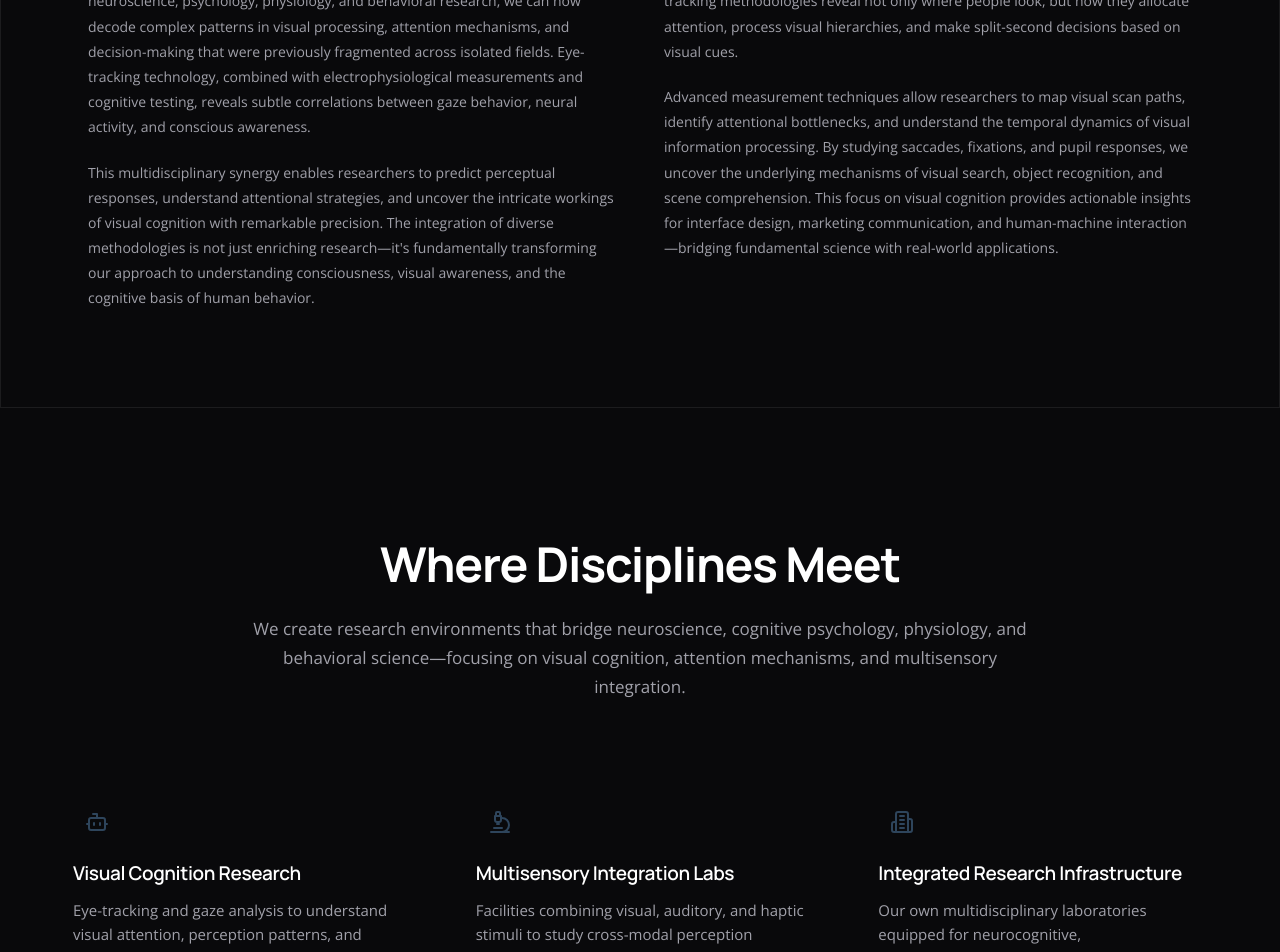
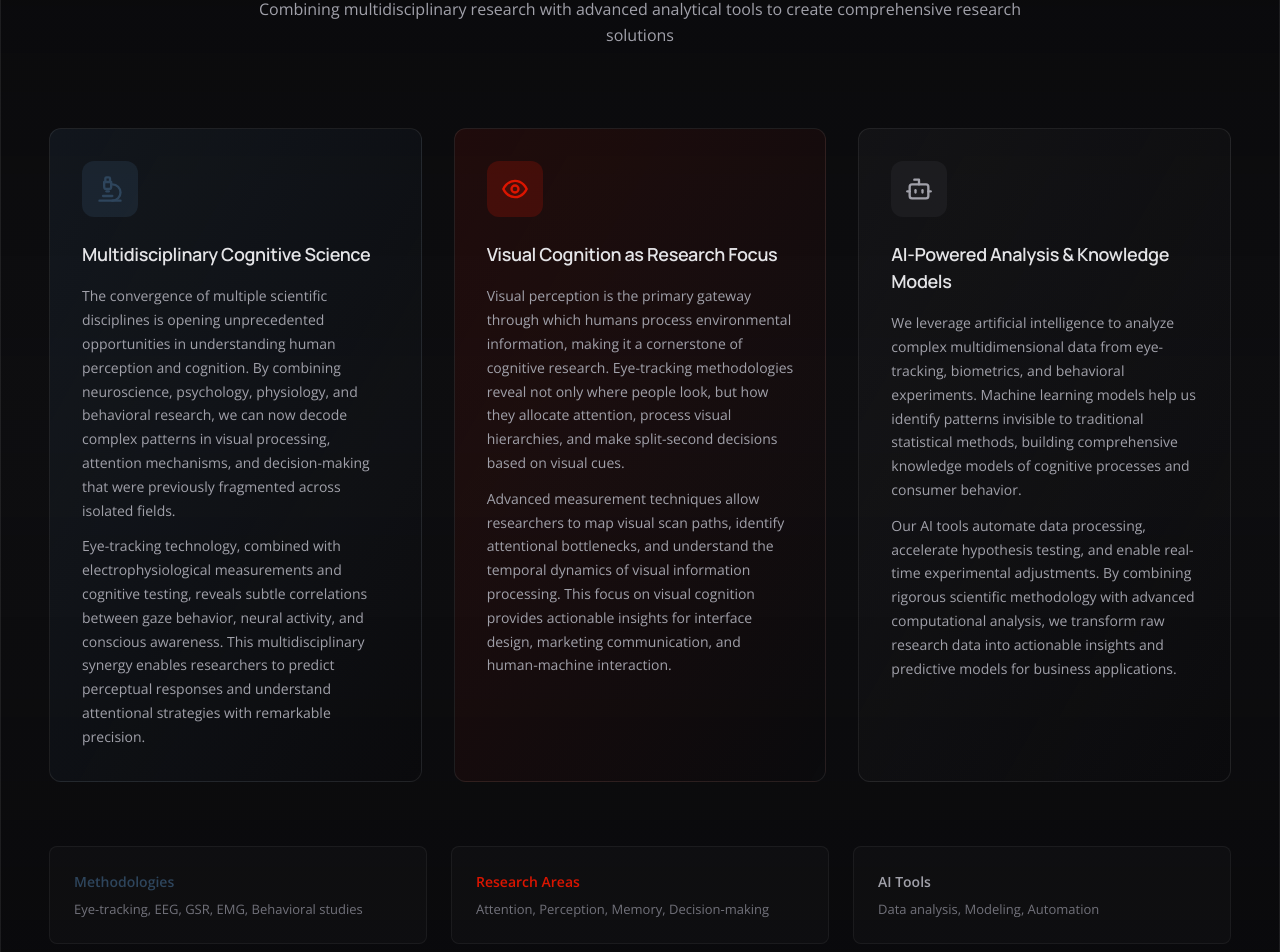
Before and after one commit to 5bgrw6p9tb-afk/srnc-www, a React (Vite) app: page / in a window 1280 px wide. Shown: the part 1520-2472 px from the top of the page. Built offline with nearby package versions, Linux system fonts and the light colour scheme.

Commit message:
Update 'Our Approach' section with AI

```diff
--- a/src/App.tsx
+++ b/src/App.tsx
@@ -72,27 +72,106 @@ function App() {
       </section>
 
       {/* Multidisciplinary Cognitive Science Section */}
-      <section className="relative py-24 border-t border-white/[0.08]">
-        <div className="max-w-[1200px] mx-auto px-8 lg:px-12">
-          <div className="grid lg:grid-cols-2 gap-12">
-            <div className="space-y-5">
-              <h4 className="text-[14px] font-[600] text-zinc-300 mb-3">{t.aiSection.col1.subtitle}</h4>
-              <p className="text-[14px] leading-[1.8] text-zinc-400">
+      <section className="relative py-32 border-t border-white/[0.08] bg-gradient-to-b from-zinc-950 via-zinc-900/30 to-zinc-950">
+        <div className="max-w-[1400px] mx-auto px-8 lg:px-12">
+          {/* Header */}
+          <div className="text-center mb-20">
+            <h2 className="text-[42px] font-[700] leading-[1.15] tracking-tight mb-5">
+              {currentLang === 'pl' ? 'Nasze podejście' : currentLang === 'zh' ? '我们的方法' : 'Our Approach'}
+            </h2>
+            <p className="text-[16px] leading-[1.6] text-zinc-400 max-w-[800px] mx-auto">
+              {currentLang === 'pl'
+                ? 'Łączymy badania multidyscyplinarne z zaawansowanymi narzędziami analitycznymi, tworząc kompleksowe rozwiązania badawcze'
+                : currentLang === 'zh'
+                ? '我们将多学科研究与先进的分析工具相结合，创建综合研究解决方案'
+                : 'Combining multidisciplinary research with advanced analytical tools to create comprehensive research solutions'}
+            </p>
+          </div>
+
+          {/* Three Column Grid */}
+          <div className="grid lg:grid-cols-3 gap-8 mb-16">
+            {/* Column 1: Multidisciplinary */}
+            <div className="p-8 rounded-xl bg-gradient-to-br from-[#2E455C]/20 to-transparent border border-white/[0.08] hover:border-white/[0.15] transition-all">
+              <div className="h-14 w-14 rounded-xl bg-[#2E455C]/30 flex items-center justify-center mb-6">
+                <Microscope className="h-7 w-7 text-[#2E455C]" />
+              </div>
+              <h4 className="text-[18px] font-[600] text-zinc-200 mb-4">{t.aiSection.col1.subtitle}</h4>
+              <p className="text-[14px] leading-[1.7] text-zinc-400 mb-3">
                 {t.aiSection.col1.p1}
               </p>
-              <p className="text-[14px] leading-[1.8] text-zinc-400">
+              <p className="text-[14px] leading-[1.7] text-zinc-400">
                 {t.aiSection.col1.p2}
               </p>
             </div>
 
-            <div className="space-y-5">
-              <h4 className="text-[14px] font-[600] text-zinc-300 mb-3">{t.aiSection.col2.subtitle}</h4>
-              <p className="text-[14px] leading-[1.8] text-zinc-400">
+            {/* Column 2: Visual Cognition */}
+            <div className="p-8 rounded-xl bg-gradient-to-br from-[#DB1500]/10 to-transparent border border-white/[0.08] hover:border-[#DB1500]/30 transition-all">
+              <div className="h-14 w-14 rounded-xl bg-[#DB1500]/20 flex items-center justify-center mb-6">
+                <Eye className="h-7 w-7 text-[#DB1500]" />
+              </div>
+              <h4 className="text-[18px] font-[600] text-zinc-200 mb-4">{t.aiSection.col2.subtitle}</h4>
+              <p className="text-[14px] leading-[1.7] text-zinc-400 mb-3">
                 {t.aiSection.col2.p1}
               </p>
-              <p className="text-[14px] leading-[1.8] text-zinc-400">
+              <p className="text-[14px] leading-[1.7] text-zinc-400">
                 {t.aiSection.col2.p2}
               </p>
+            </div>
+
+            {/* Column 3: AI-Powered Analysis */}
+            <div className="p-8 rounded-xl bg-gradient-to-br from-zinc-800/30 to-transparent border border-white/[0.08] hover:border-white/[0.15] transition-all">
+              <div className="h-14 w-14 rounded-xl bg-zinc-800/50 flex items-center justify-center mb-6">
+                <Bot className="h-7 w-7 text-zinc-400" />
+              </div>
+              <h4 className="text-[18px] font-[600] text-zinc-200 mb-4">{t.aiSection.col3.subtitle}</h4>
+              <p className="text-[14px] leading-[1.7] text-zinc-400 mb-3">
+                {t.aiSection.col3.p1}
+              </p>
+              <p className="text-[14px] leading-[1.7] text-zinc-400">
+                {t.aiSection.col3.p2}
+              </p>
+            </div>
+          </div>
+
+          {/* Bottom Stats/Highlights */}
+          <div className="grid md:grid-cols-3 gap-6">
+            <div className="p-6 rounded-lg bg-white/[0.02] border border-white/[0.05]">
+              <div className="text-[14px] font-semibold text-[#2E455C] mb-2">
+                {currentLang === 'pl' ? 'Metodologie' : currentLang === 'zh' ? '方法论' : 'Methodologies'}
+              </div>
+              <div className="text-[13px] text-zinc-500">
+                {currentLang === 'pl'
+                  ? 'Eye-tracking, EEG, GSR, EMG, badania behawioralne'
+                  : currentLang === 'zh'
+                  ? '眼动追踪、EEG、GSR、EMG、行为研究'
+                  : 'Eye-tracking, EEG, GSR, EMG, Behavioral studies'}
+              </div>
+            </div>
+
+            <div className="p-6 rounded-lg bg-white/[0.02] border border-white/[0.05]">
+              <div className="text-[14px] font-semibold text-[#DB1500] mb-2">
+                {currentLang === 'pl' ? 'Obszary badań' : currentLang === 'zh' ? '研究领域' : 'Research Areas'}
+              </div>
+              <div className="text-[13px] text-zinc-500">
+                {currentLang === 'pl'
+                  ? 'Uwaga, percepcja, pamięć, podejmowanie decyzji'
+                  : currentLang === 'zh'
+                  ? '注意力、感知、记忆、决策'
+                  : 'Attention, Perception, Memory, Decision-making'}
+              </div>
+            </div>
+
+            <div className="p-6 rounded-lg bg-white/[0.02] border border-white/[0.05]">
+              <div className="text-[14px] font-semibold text-zinc-400 mb-2">
+                {currentLang === 'pl' ? 'Narzędzia AI' : currentLang === 'zh' ? 'AI工具' : 'AI Tools'}
+              </div>
+              <div className="text-[13px] text-zinc-500">
+                {currentLang === 'pl'
+                  ? 'Analiza danych, modelowanie, automatyzacja'
+                  : currentLang === 'zh'
+                  ? '数据分析、建模、自动化'
+                  : 'Data analysis, Modeling, Automation'}
+              </div>
             </div>
           </div>
         </div>
--- a/src/translations.ts
+++ b/src/translations.ts
@@ -240,13 +240,18 @@ export const translations: Record<string, Translation> = {
     aiSection: {
       col1: {
         subtitle: "Multidisciplinary Cognitive Science",
-        p1: "The convergence of multiple scientific disciplines is opening unprecedented opportunities in understanding human perception and cognition. By combining neuroscience, psychology, physiology, and behavioral research, we can now decode complex patterns in visual processing, attention mechanisms, and decision-making that were previously fragmented across isolated fields. Eye-tracking technology, combined with electrophysiological measurements and cognitive testing, reveals subtle correlations between gaze behavior, neural activity, and conscious awareness.",
-        p2: "This multidisciplinary synergy enables researchers to predict perceptual responses, understand attentional strategies, and uncover the intricate workings of visual cognition with remarkable precision. The integration of diverse methodologies is not just enriching research—it's fundamentally transforming our approach to understanding consciousness, visual awareness, and the cognitive basis of human behavior."
+        p1: "The convergence of multiple scientific disciplines is opening unprecedented opportunities in understanding human perception and cognition. By combining neuroscience, psychology, physiology, and behavioral research, we can now decode complex patterns in visual processing, attention mechanisms, and decision-making that were previously fragmented across isolated fields.",
+        p2: "Eye-tracking technology, combined with electrophysiological measurements and cognitive testing, reveals subtle correlations between gaze behavior, neural activity, and conscious awareness. This multidisciplinary synergy enables researchers to predict perceptual responses and understand attentional strategies with remarkable precision."
       },
       col2: {
         subtitle: "Visual Cognition as Research Focus",
         p1: "Visual perception is the primary gateway through which humans process environmental information, making it a cornerstone of cognitive research. Eye-tracking methodologies reveal not only where people look, but how they allocate attention, process visual hierarchies, and make split-second decisions based on visual cues.",
-        p2: "Advanced measurement techniques allow researchers to map visual scan paths, identify attentional bottlenecks, and understand the temporal dynamics of visual information processing. By studying saccades, fixations, and pupil responses, we uncover the underlying mechanisms of visual search, object recognition, and scene comprehension. This focus on visual cognition provides actionable insights for interface design, marketing communication, and human-machine interaction—bridging fundamental science with real-world applications."
+        p2: "Advanced measurement techniques allow researchers to map visual scan paths, identify attentional bottlenecks, and understand the temporal dynamics of visual information processing. This focus on visual cognition provides actionable insights for interface design, marketing communication, and human-machine interaction."
+      },
+      col3: {
+        subtitle: "AI-Powered Analysis & Knowledge Models",
+        p1: "We leverage artificial intelligence to analyze complex multidimensional data from eye-tracking, biometrics, and behavioral experiments. Machine learning models help us identify patterns invisible to traditional statistical methods, building comprehensive knowledge models of cognitive processes and consumer behavior.",
+        p2: "Our AI tools automate data processing, accelerate hypothesis testing, and enable real-time experimental adjustments. By combining rigorous scientific methodology with advanced computational analysis, we transform raw research data into actionable insights and predictive models for business applications."
       }
     },
     services: {
@@ -432,13 +437,18 @@ export const translations: Record<string, Translation> = {
     aiSection: {
       col1: {
         subtitle: "Multidyscyplinarna kognitywistyka",
-        p1: "Konwergencja wielu dyscyplin naukowych otwiera niespotykane możliwości w zrozumieniu ludzkiej percepcji i poznania. Łącząc neuronaukę, psychologię, fizjologię i badania behawioralne, możemy teraz dekodować złożone wzorce przetwarzania wzrokowego, mechanizmów uwagi i podejmowania decyzji, które wcześniej były rozdrobnione między izolowanymi dziedzinami. Technologia eye-trackingu w połączeniu z pomiarami elektrofizjologicznymi i testami poznawczymi ujawnia subtelne korelacje między zachowaniami wzrokowymi, aktywnością neuronalną a świadomym postrzeganiem.",
-        p2: "Ta multidyscyplinarna synergia umożliwia naukowcom przewidywanie reakcji percepcyjnych, rozumienie strategii uwagowych i odkrywanie zawiłości poznania wzrokowego z niezwykłą precyzją. Integracja różnorodnych metodologii nie tylko wzbogaca badania—ale fundamentalnie transformuje nasze podejście do rozumienia świadomości, świadomości wzrokowej i kognitywnych podstaw ludzkich zachowań."
+        p1: "Konwergencja wielu dyscyplin naukowych otwiera niespotykane możliwości w zrozumieniu ludzkiej percepcji i poznania. Łącząc neuronaukę, psychologię, fizjologię i badania behawioralne, możemy teraz dekodować złożone wzorce przetwarzania wzrokowego, mechanizmów uwagi i podejmowania decyzji, które wcześniej były rozdrobnione między izolowanymi dziedzinami.",
+        p2: "Technologia eye-trackingu w połączeniu z pomiarami elektrofizjologicznymi i testami poznawczymi ujawnia subtelne korelacje między zachowaniami wzrokowymi, aktywnością neuronalną a świadomym postrzeganiem. Ta multidyscyplinarna synergia umożliwia naukowcom przewidywanie reakcji percepcyjnych i rozumienie strategii uwagowych z niezwykłą precyzją."
       },
       col2: {
         subtitle: "Poznanie wzrokowe jako fokus badawczy",
         p1: "Percepcja wzrokowa to podstawowa brama, przez którą ludzie przetwarzają informacje środowiskowe, co czyni ją fundamentem badań kognitywnych. Metodologie eye-trackingowe ujawniają nie tylko to, gdzie ludzie patrzą, ale jak alokują uwagę, przetwarzają hierarchie wizualne i podejmują błyskawiczne decyzje na podstawie wskazówek wzrokowych.",
-        p2: "Zaawansowane techniki pomiarowe pozwalają badaczom mapować wzrokowe ścieżki skanowania, identyfikować wąskie gardła uwagowe i rozumieć dynamikę czasową przetwarzania informacji wzrokowej. Badając sakady, fiksacje i reakcje źrenicy, odkrywamy podstawowe mechanizmy przeszukiwania wzrokowego, rozpoznawania obiektów i rozumienia sceny. To skupienie na poznaniu wzrokowym dostarcza praktycznych wniosków dla projektowania interfejsów, komunikacji marketingowej i interakcji człowiek-maszyna—łącząc naukę fundamentalną z zastosowaniami w rzeczywistym świecie."
+        p2: "Zaawansowane techniki pomiarowe pozwalają badaczom mapować wzrokowe ścieżki skanowania, identyfikować wąskie gardła uwagowe i rozumieć dynamikę czasową przetwarzania informacji wzrokowej. To skupienie na poznaniu wzrokowym dostarcza praktycznych wniosków dla projektowania interfejsów, komunikacji marketingowej i interakcji człowiek-maszyna."
+      },
+      col3: {
+        subtitle: "Analiza AI i modele wiedzy",
+        p1: "Wykorzystujemy sztuczną inteligencję do analizy złożonych wielowymiarowych danych z eye-trackingu, biometrii i eksperymentów behawioralnych. Modele uczenia maszynowego pomagają nam identyfikować wzorce niewidoczne dla tradycyjnych metod statystycznych, budując kompleksowe modele wiedzy o procesach poznawczych i zachowaniach konsumenckich.",
+        p2: "Nasze narzędzia AI automatyzują przetwarzanie danych, przyspieszają testowanie hipotez i umożliwiają dostosowywanie eksperymentów w czasie rzeczywistym. Łącząc rygorystyczną metodologię naukową z zaawansowaną analizą obliczeniową, przekształcamy surowe dane badawcze w praktyczne wnioski i modele predykcyjne dla zastosowań biznesowych."
       }
     },
     services: {
@@ -624,13 +634,18 @@ export const translations: Record<string, Translation> = {
     aiSection: {
       col1: {
         subtitle: "多学科认知科学",
-        p1: "多个科学学科的融合为理解人类感知和认知开辟了前所未有的机会。通过结合神经科学、心理学、生理学和行为研究，我们现在可以解码视觉处理、注意机制和决策中的复杂模式，这些模式以前分散在孤立的领域中。眼动追踪技术与电生理测量和认知测试相结合，揭示了注视行为、神经活动和意识感知之间的微妙相关性。",
-        p2: "这种多学科协同作用使研究人员能够预测感知反应，理解注意策略，并以惊人的精度揭示视觉认知的复杂运作。多种方法论的整合不仅丰富了研究——它从根本上改变了我们理解意识、视觉意识和人类行为认知基础的方法。"
+        p1: "多个科学学科的融合为理解人类感知和认知开辟了前所未有的机会。通过结合神经科学、心理学、生理学和行为研究，我们现在可以解码视觉处理、注意机制和决策中的复杂模式，这些模式以前分散在孤立的领域中。",
+        p2: "眼动追踪技术与电生理测量和认知测试相结合，揭示了注视行为、神经活动和意识感知之间的微妙相关性。这种多学科协同作用使研究人员能够以惊人的精度预测感知反应和理解注意策略。"
       },
       col2: {
         subtitle: "视觉认知作为研究重点",
         p1: "视觉感知是人类处理环境信息的主要门户，使其成为认知研究的基石。眼动追踪方法不仅揭示了人们看哪里，还揭示了他们如何分配注意力、处理视觉层次结构，以及基于视觉线索做出瞬间决策。",
-        p2: "先进的测量技术使研究人员能够绘制视觉扫描路径、识别注意瓶颈并理解视觉信息处理的时间动态。通过研究眼跳、注视和瞳孔反应，我们揭示了视觉搜索、物体识别和场景理解的基本机制。这种对视觉认知的关注为界面设计、营销传播和人机交互提供了可操作的见解——将基础科学与现实世界应用相连接。"
+        p2: "先进的测量技术使研究人员能够绘制视觉扫描路径、识别注意瓶颈并理解视觉信息处理的时间动态。这种对视觉认知的关注为界面设计、营销传播和人机交互提供了可操作的见解。"
+      },
+      col3: {
+        subtitle: "AI分析与知识模型",
+        p1: "我们利用人工智能分析来自眼动追踪、生物识别和行为实验的复杂多维数据。机器学习模型帮助我们识别传统统计方法无法看到的模式，构建关于认知过程和消费者行为的综合知识模型。",
+        p2: "我们的AI工具自动化数据处理，加速假设测试，并实现实时实验调整。通过将严格的科学方法论与先进的计算分析相结合，我们将原始研究数据转化为可操作的见解和业务应用的预测模型。"
       }
     },
     services: {
```
